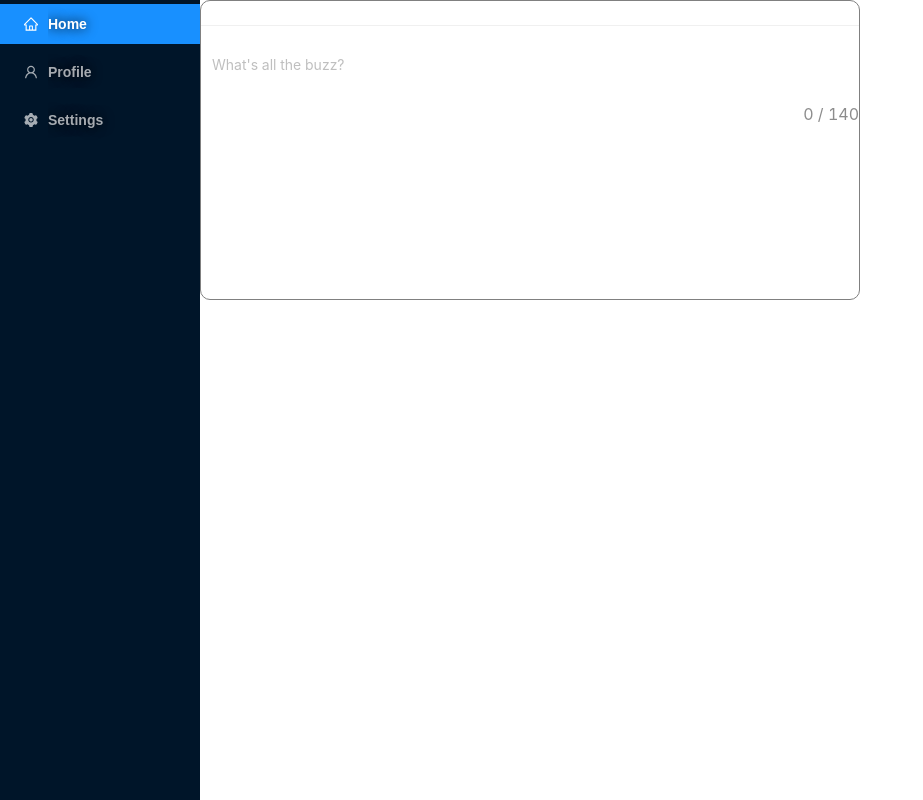
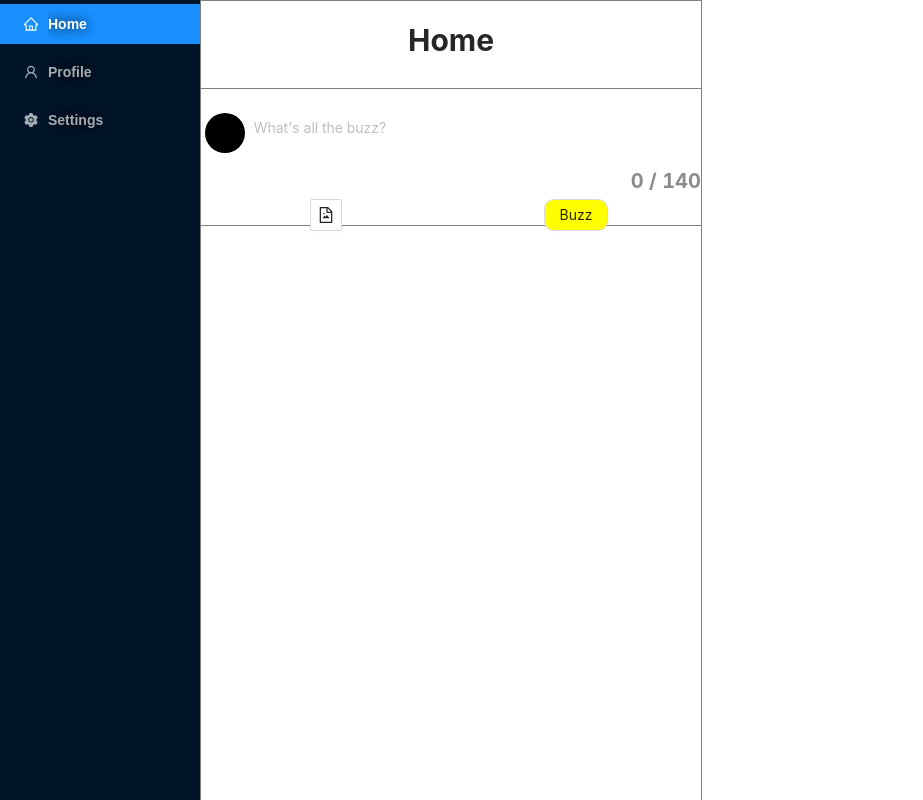
Before and after one commit to ngschneider/BeeYa, a React (Create React App) app in the folder frontend/antd-app/: page /Home in a window 1280 px wide. Shown: the whole page, without its empty margins (0-923 px from the left). Built offline with nearby package versions, Linux system fonts and the light colour scheme.

Commit message:
added prototype status bar to home page

```diff
--- a/frontend/antd-app/package.json
+++ b/frontend/antd-app/package.json
@@ -7,6 +7,7 @@
     "@testing-library/react": "^11.1.0",
     "@testing-library/user-event": "^12.1.10",
     "antd": "^4.15.0",
+    "axios": "^0.21.1",
     "react": "^17.0.2",
     "react-dom": "^17.0.2",
     "react-router-dom": "^5.2.0",
--- a/frontend/antd-app/src/App.css
+++ b/frontend/antd-app/src/App.css
@@ -98,12 +98,32 @@ p {
   text-shadow: 0px 0px 12px black;
 }
 .status {
-  border-radius: 10px;
-  border: 1px solid grey;
-  text-align: center;
+  border-bottom: 1px solid grey;
+  font-size: 20px;
+  font-weight: bold;
   position:relative;
-  height: 300px;
-  width: 100%;
-  margin: auto;
+  height: 225px;
+  width: 500px;
+  padding-top: 15px;
   display:block;
 }
+
+.status h1 {
+  font-weight: bold;
+  text-align: center;
+}
+
+.statusTextArea {
+  font-size: inherit;
+}
+.statusButtons {
+text-align: center;
+}
+.centerFeed {
+  border: 1px solid grey;
+  border-bottom: hidden;
+  height: 100vh;
+  width: fit-content;
+  display: block;
+  margin-left: 200px;
+}
--- a/frontend/antd-app/src/App.js
+++ b/frontend/antd-app/src/App.js
@@ -4,9 +4,13 @@ import './App.css';
 import AppHeader from './components/landing';
 import {Layout} from 'antd';
 import { BrowserRouter, Route } from 'react-router-dom';
+
+import axios from 'axios';
 const { Header, Footer, Sider, Content } = Layout;
 
 export default function App() {
+
+
     return (
         <AppHeader/>
     )
--- a/frontend/antd-app/src/components/Home.js
+++ b/frontend/antd-app/src/components/Home.js
@@ -1,6 +1,7 @@
 import React, { Component } from 'react';
-import { Image, Divider, Form, Input, Button, Layout, Menu, Row, Col} from 'antd';
-import {HomeOutlined, SettingFilled, UserOutlined} from '@ant-design/icons';
+import { Image, Divider, Form, Input, Button, Layout, Menu, Row, Col,  Avatar} from 'antd';
+import {HomeOutlined, SettingFilled, UserOutlined, UploadOutlined, FileImageOutlined} from '@ant-design/icons';
+import { Upload, message} from 'antd';
 import {BrowserRouter} from 'react-router-dom';
 
 const { Header, Footer, Sider, Content } = Layout;
@@ -20,12 +21,13 @@ export default class Home extends Component {
                     <div className = "homeSider">
                     <Sider style={{
                         overflow: 'auto',
+                        width: '400vw',
                         height: '100vh',
                         position: 'fixed',
                         left: 0,
-                        paddingInline: '0px 0px 100px 0px'
                     }}>
-                        <Menu theme="dark" mode="inline" defaultSelectedKeys={['1']}>
+                        {/*Sidebar Menu*/}
+                        <Menu theme="dark" mode="inline" defaultSelectedKeys={['1']} style={{width:"400px", minWidth:"400px"}}>
                             <Menu.Item key="1" icon={<HomeOutlined />}>
                                 Home
                             </Menu.Item>
@@ -40,19 +42,48 @@ export default class Home extends Component {
 
                     </Sider>
                     </div>
-                    <Content style={{overflow: 'initial', margin:'0px 200px'}}>
+
+                    <div className="centerFeed">
+                    <Content style={{overflow: 'initial'}}>
                     <Row>
-                        <Col span={18}>
+                        <Col span={12}>
                             <div className = "status">
-                                <Divider></Divider>
-                                <TextArea showCount maxLength={140} onChange={onChange}
-                                bordered={false} placeholder="What's all the buzz?" autoSize={{ minRows: 2, maxRows: 6 }}/>
+                                <h1>Home</h1>
+                                <Divider style={{borderWidth: "1px", borderColor: "grey"}}></Divider>
+                                <div className = "statusTextArea">
+                                    <Row>
+                                        <Col span={2}>
+                                        <Avatar style={{ backgroundColor: 'black', verticalAlign: 'middle', marginLeft: '4px'}} size="large"/>
+                                        </Col>
+                                        <Col span={22}>
+                                        <TextArea showCount maxLength={140} onChange={onChange}
+                                    bordered={false} placeholder="What's all the buzz?" autoSize={{ minRows: 2, maxRows: 4 }}/>
+                                        </Col>
+                                    </Row>
+
+                                </div>
+
+                                <div className = "statusButtons">
+                                {/*Upload Image Button*/}
+                                <Row>
+                                    <Col span={12}>
+                                        <Upload>
+                                            <Button icon={<FileImageOutlined />}></Button>
+                                        </Upload>
+                                    </Col>
+                                    <Col span={12}>
+                                    <Button style={{backgroundColor:"yellow", borderRadius:"10px"}} > Buzz </Button>
+                                    </Col>
+                                </Row>
+                                </div>
                             </div>
                         </Col>
                     </Row>
 
 
+
                     </Content>
+                    </div>
                 </Layout>
         )
     }
--- a/frontend/antd-app/src/components/landing.js
+++ b/frontend/antd-app/src/components/landing.js
@@ -1,9 +1,6 @@
 import React from 'react';
-import ReactDOM from 'react-dom';
-import {useHistory} from 'react-router-dom';
-import {Layout} from 'antd';
+import {Layout, Row, Col} from 'antd';
 import { Image, Divider, Form, Input, Button } from 'antd';
-import {Row, Col} from 'antd';
 import {login,createAccount} from '../Fetching/LandingREST';
 import Modal from 'antd/lib/modal/Modal';
 
@@ -16,10 +13,6 @@ const layout = {
     wrapperCol: { span:24 },
   };
 
-  function DoSomething() {
-    const history = useHistory();
-    const handleOnClick = () => history.push('/sample');
-  }
 
 
   //callback function to validate user & display name length
@@ -56,8 +49,9 @@ export default class Landing extends React.Component {
 
        createAccount(input, (response) => {
 
-            if(response.created){
-                console.log("Account created")
+            if(response.user){
+                console.log("Account Created")
+                this.props.history.push("/Home");
 
             }else {
                 console.log("Account Failed To Create")
@@ -78,7 +72,6 @@ export default class Landing extends React.Component {
 
             if(response.login) {
                 this.props.history.push("/Home");
-
             }
         });
     }
```
Also changed, not shown: 1 other file (tests, documents, lock files or other folders).
